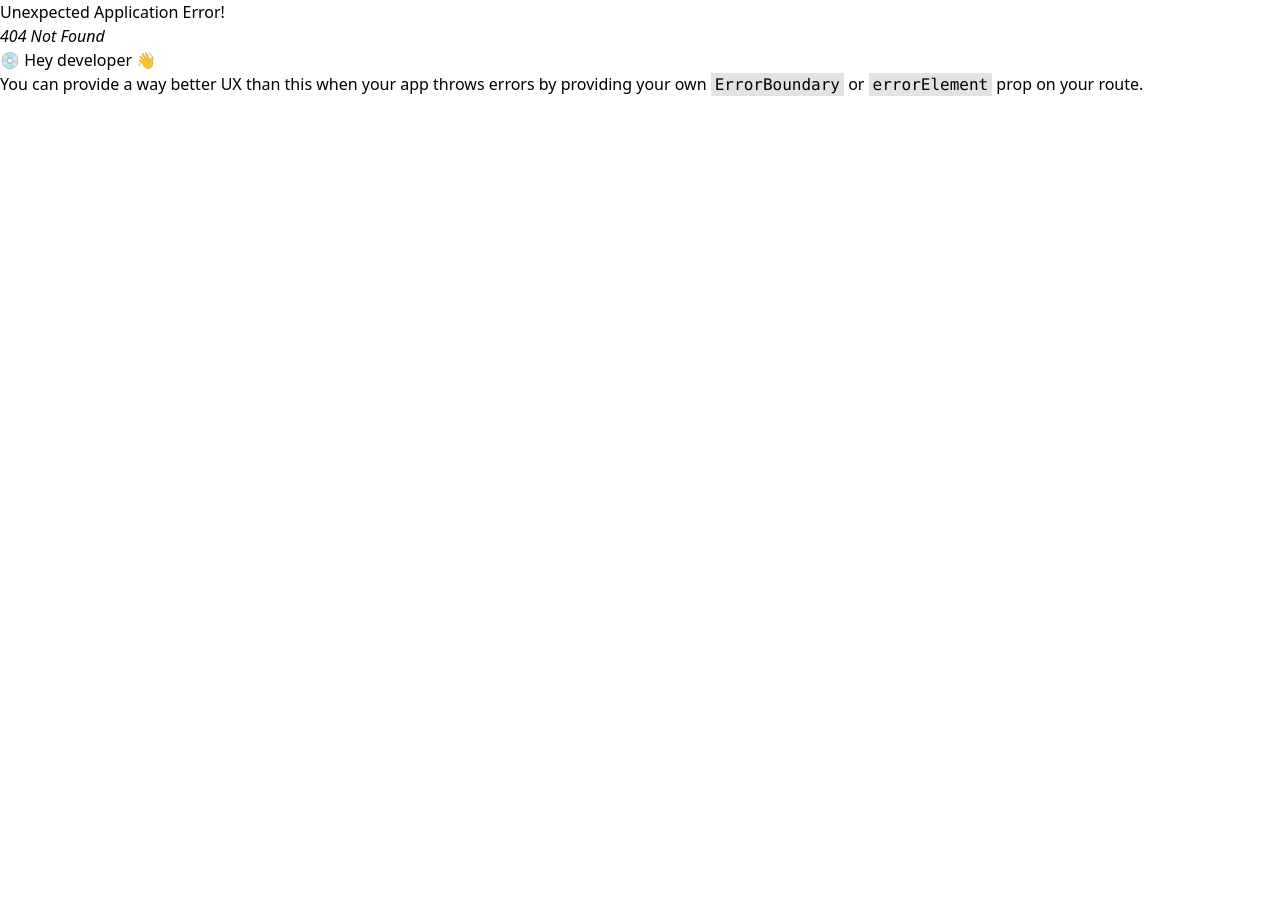
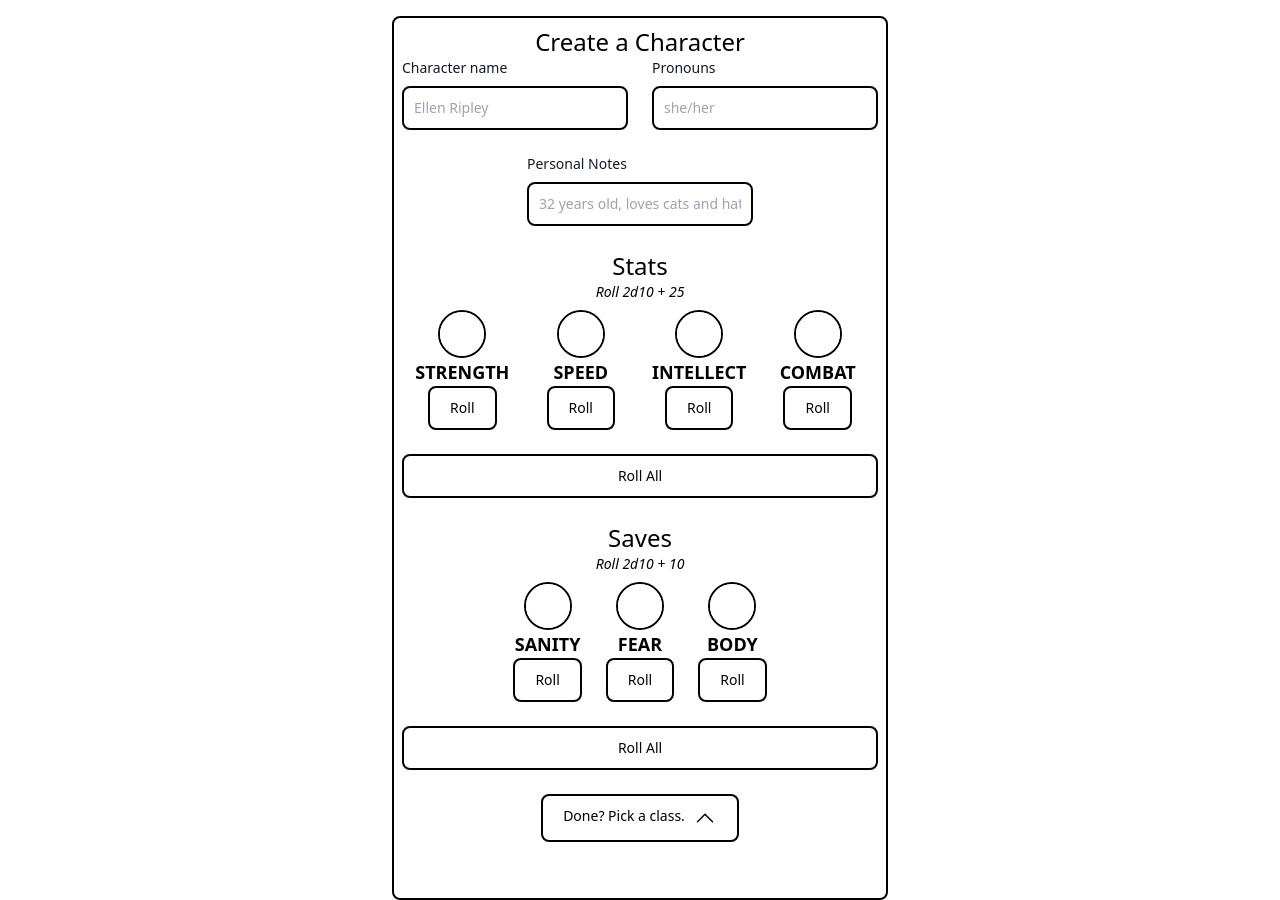
Before and after one commit to JudgeSansDredd/mothership-assistant, a React (Vite) app: page /create in a window 1280 px wide. Before the commit this address had no page. Before the commit the page ends 800 px from the top, so only its background shows below. Built offline with nearby package versions, Linux system fonts and the light colour scheme.

Commit message:
One page character creation

```diff
--- /dev/null
+++ b/src/Components/PageComponents/characterClass.tsx
@@ -0,0 +1,20 @@
+import React from "react";
+
+interface PropType {
+  visible: boolean;
+}
+
+export default function CharacterClass(props: PropType) {
+  return (
+    <div className="overflow-hidden">
+      <div
+        className={`${
+          !props.visible ? "-translate-y-full" : ""
+        } transition duration-300 -z-10`}
+      >
+        <h2>Character Class</h2>
+        <p>Choose a class for your character.</p>
+      </div>
+    </div>
+  );
+}
--- a/src/Pages/Create/statsAndSaves.tsx
+++ b/src/Components/PageComponents/statsAndSaves.tsx
@@ -1,12 +1,10 @@
 import React from "react";
-import Button from "../../Components/button";
-import ButtonLink from "../../Components/buttonLink";
-import StatEditable from "../../Components/statEditable";
-import TextInput from "../../Components/textInput";
-import MainLayout from "../../Layouts/mainLayout";
+import { setSaves, setStats } from "../../Store/Slices/newCharacterSlice";
+import { useAppDispatch } from "../../Store/hooks";
 import { rollD10 } from "../../Utils/functions";
-import { useAppDispatch } from "../../store/hooks";
-import { setSaves, setStats } from "../../store/slices/newCharacterSlice";
+import Button from "../button";
+import StatEditable from "../statEditable";
+import TextInput from "../textInput";
 
 export default function StatsAndSaves() {
   const dispatch = useAppDispatch();
@@ -33,8 +31,7 @@ export default function StatsAndSaves() {
   };
 
   return (
-    <MainLayout title="Create">
-      <h1 className="text-2xl">Create a Character</h1>
+    <>
       <div className="grid gap-6 mb-6 md:grid-cols-2">
         <div>
           <label
@@ -67,7 +64,10 @@ export default function StatsAndSaves() {
           placeholder="32 years old, loves cats and hates coffee"
         />
       </div>
-      <div className="text-2xl w-full text-center mb-2">Stats</div>
+      <div className="text-2xl w-full text-center">Stats</div>
+      <div className="text-sm w-full text-center mb-2 italic">
+        Roll 2d10 + 25
+      </div>
       <div className="grid gap-6 mb-6 md:grid-cols-4">
         <StatEditable type="stat" name="strength" />
         <StatEditable type="stat" name="speed" />
@@ -79,7 +79,10 @@ export default function StatsAndSaves() {
           Roll All
         </Button>
       </div>
-      <div className="text-2xl w-full text-center mb-2">Saves</div>
+      <div className="text-2xl w-full text-center">Saves</div>
+      <div className="text-sm w-full text-center mb-2 italic">
+        Roll 2d10 + 10
+      </div>
       <div className="grid gap-6 mb-6 md:grid-cols-3">
         <StatEditable type="save" name="sanity" />
         <StatEditable type="save" name="fear" />
@@ -90,7 +93,6 @@ export default function StatsAndSaves() {
           Roll All
         </Button>
       </div>
-      <ButtonLink to="/create/characterclass">Next</ButtonLink>
-    </MainLayout>
+    </>
   );
 }
--- a/src/Components/statEditable.tsx
+++ b/src/Components/statEditable.tsx
@@ -1,7 +1,7 @@
 import React from "react";
+import { setSave, setStat } from "../Store/Slices/newCharacterSlice";
+import { useAppDispatch, useAppSelector } from "../Store/hooks";
 import { rollD10 } from "../Utils/functions";
-import { useAppDispatch, useAppSelector } from "../store/hooks";
-import { setSave, setStat } from "../store/slices/newCharacterSlice";
 import Button from "./button";
 
 interface PropType {
@@ -19,6 +19,7 @@ export default function StatEditable(props: PropType) {
   const onChange = (e: React.ChangeEvent<HTMLInputElement>) => {
     const parsedValue = parseInt(e.target.value);
     const value = isNaN(parsedValue) ? undefined : parsedValue;
+    if (value && (value < 0 || value > 99)) return;
     const action =
       props.type === "stat"
         ? setStat({ stat: props.name, value })
--- a/src/Pages/Create/characterClass.tsx
+++ /dev/null
@@ -1,15 +0,0 @@
-import React from "react";
-import MainLayout from "../../Layouts/mainLayout";
-
-export default function CharacterClass() {
-  return (
-    <MainLayout title="Create">
-      <h1 className="text-2xl">Choose a Class</h1>
-      <div className="grid gap-6 mb-6 md:grid-cols-4">
-        <div className="border-2 border-white rounded-lg p-2 flex flex-col">
-          <div className="text-lg">Marine</div>
-        </div>
-      </div>
-    </MainLayout>
-  );
-}
--- /dev/null
+++ b/src/Pages/createCharacter.tsx
@@ -0,0 +1,38 @@
+import React, { useState } from "react";
+import CharacterClass from "../Components/PageComponents/characterClass";
+import StatsAndSaves from "../Components/PageComponents/statsAndSaves";
+import Button from "../Components/button";
+import MainLayout from "../Layouts/mainLayout";
+import { chevronUp } from "../Utils/icons";
+
+export default function createCharacter() {
+  const [characterClassVisible, setCharacterClassVisible] =
+    useState<boolean>(false);
+
+  const toggleCharacterClassVisible: React.MouseEventHandler<
+    HTMLButtonElement
+  > = (e) => {
+    e.preventDefault();
+    setCharacterClassVisible(!characterClassVisible);
+  };
+
+  return (
+    <MainLayout title="Create">
+      <h1 className="text-2xl">Create a Character</h1>
+      <StatsAndSaves />
+      <Button type="button" onClick={toggleCharacterClassVisible}>
+        <div className="flex space-x-2">
+          <div>Done? Pick a class.</div>
+          <div
+            className={`transition duration-300 ${
+              characterClassVisible ? "rotate-180" : ""
+            }`}
+          >
+            {chevronUp}
+          </div>
+        </div>
+      </Button>
+      <CharacterClass visible={characterClassVisible} />
+    </MainLayout>
+  );
+}
--- a/src/Pages/welcome.tsx
+++ b/src/Pages/welcome.tsx
@@ -7,7 +7,7 @@ export default function Welcome() {
     <MainLayout title="Welcome">
       <div className=" p-4 flex flex-col items-center">
         <h1 className="text-2xl mb-6">Mothership Assistant</h1>
-        <ButtonLink to="/create/statsandsaves">Create a Character</ButtonLink>
+        <ButtonLink to="/create">Create a Character</ButtonLink>
       </div>
     </MainLayout>
   );
--- a/src/Routes/index.tsx
+++ b/src/Routes/index.tsx
@@ -1,15 +1,13 @@
 import React from "react";
 import { Route } from "react-router-dom";
-import CharacterClass from "../Pages/Create/characterClass";
-import StatsAndSaves from "../Pages/Create/statsAndSaves";
+import CreateCharacter from "../Pages/createCharacter";
 import Welcome from "../Pages/welcome";
 
 const routesFn = () => {
   return (
     <>
       <Route path="/" element={<Welcome />} />
-      <Route path="/create/statsandsaves" element={<StatsAndSaves />} />
-      <Route path="/create/characterclass" element={<CharacterClass />} />
+      <Route path="/create" element={<CreateCharacter />} />
     </>
   );
 };
--- a/src/store/index.ts
+++ b/src/Store/index.ts
@@ -1,5 +1,5 @@
 import { configureStore } from "@reduxjs/toolkit";
-import newCharacterReducer from "./slices/newCharacterSlice";
+import newCharacterReducer from "./Slices/newCharacterSlice";
 
 export const store = configureStore({
   reducer: {
--- /dev/null
+++ b/src/Utils/icons.tsx
@@ -0,0 +1,35 @@
+import React from "react";
+
+export const chevronDown = (
+  <svg
+    xmlns="http://www.w3.org/2000/svg"
+    fill="none"
+    viewBox="0 0 24 24"
+    strokeWidth={1.5}
+    stroke="currentColor"
+    className="w-6 h-6"
+  >
+    <path
+      strokeLinecap="round"
+      strokeLinejoin="round"
+      d="m19.5 8.25-7.5 7.5-7.5-7.5"
+    />
+  </svg>
+);
+
+export const chevronUp = (
+  <svg
+    xmlns="http://www.w3.org/2000/svg"
+    fill="none"
+    viewBox="0 0 24 24"
+    strokeWidth={1.5}
+    stroke="currentColor"
+    className="w-6 h-6"
+  >
+    <path
+      strokeLinecap="round"
+      strokeLinejoin="round"
+      d="m4.5 15.75 7.5-7.5 7.5 7.5"
+    />
+  </svg>
+);
--- a/src/main.jsx
+++ b/src/main.jsx
@@ -7,8 +7,8 @@ import {
   createRoutesFromElements,
 } from "react-router-dom";
 import routesFn from "./Routes";
+import { store } from "./Store";
 import "./index.css";
-import { store } from "./store";
 
 const router = createBrowserRouter(createRoutesFromElements(routesFn()));
 
```
Also changed, not shown: src/Store/Slices/newCharacterSlice.ts (renamed from src/store/slices/newCharacterSlice.ts), src/Store/hooks.ts (renamed from src/store/hooks.ts).
